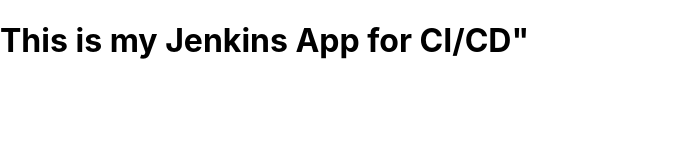
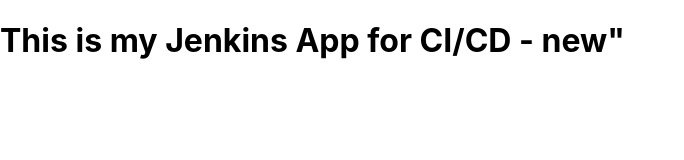
Before and after one commit to Chidiebere-Nwigwe/JenkinsApp, a React (Create React App) app: page / in a window 1280 px wide. Shown: the top 160 px of the page, without its empty margins (0-684 px from the left). Built offline with nearby package versions, Linux system fonts and the light colour scheme.

Commit message:
added -new to app.js

```diff
--- a/src/App.js
+++ b/src/App.js
@@ -3,7 +3,7 @@
 
 function App() {
   return (
-    <h1>This is my Jenkins App for CI/CD"</h1>
+    <h1>This is my Jenkins App for CI/CD - new"</h1>
 
   );
 }
```
